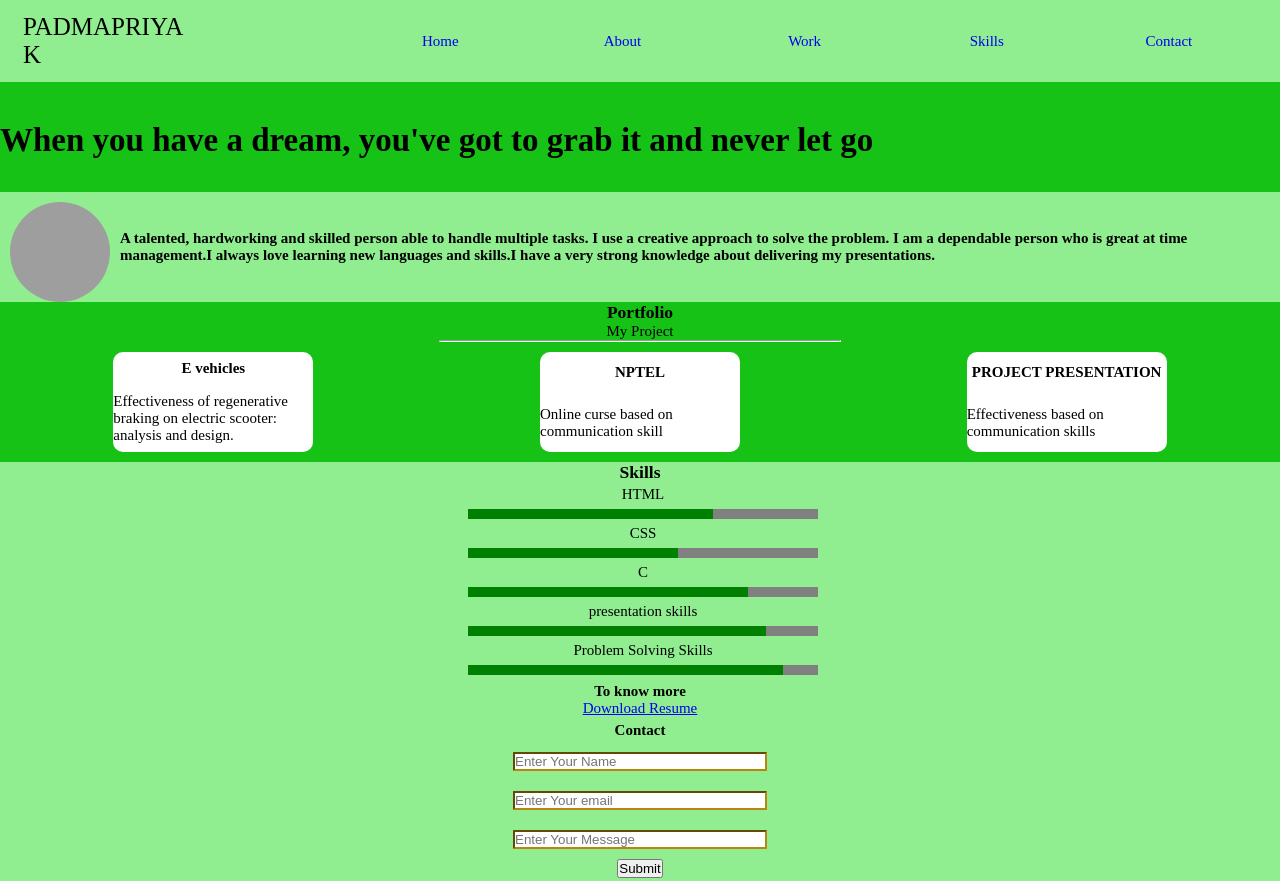
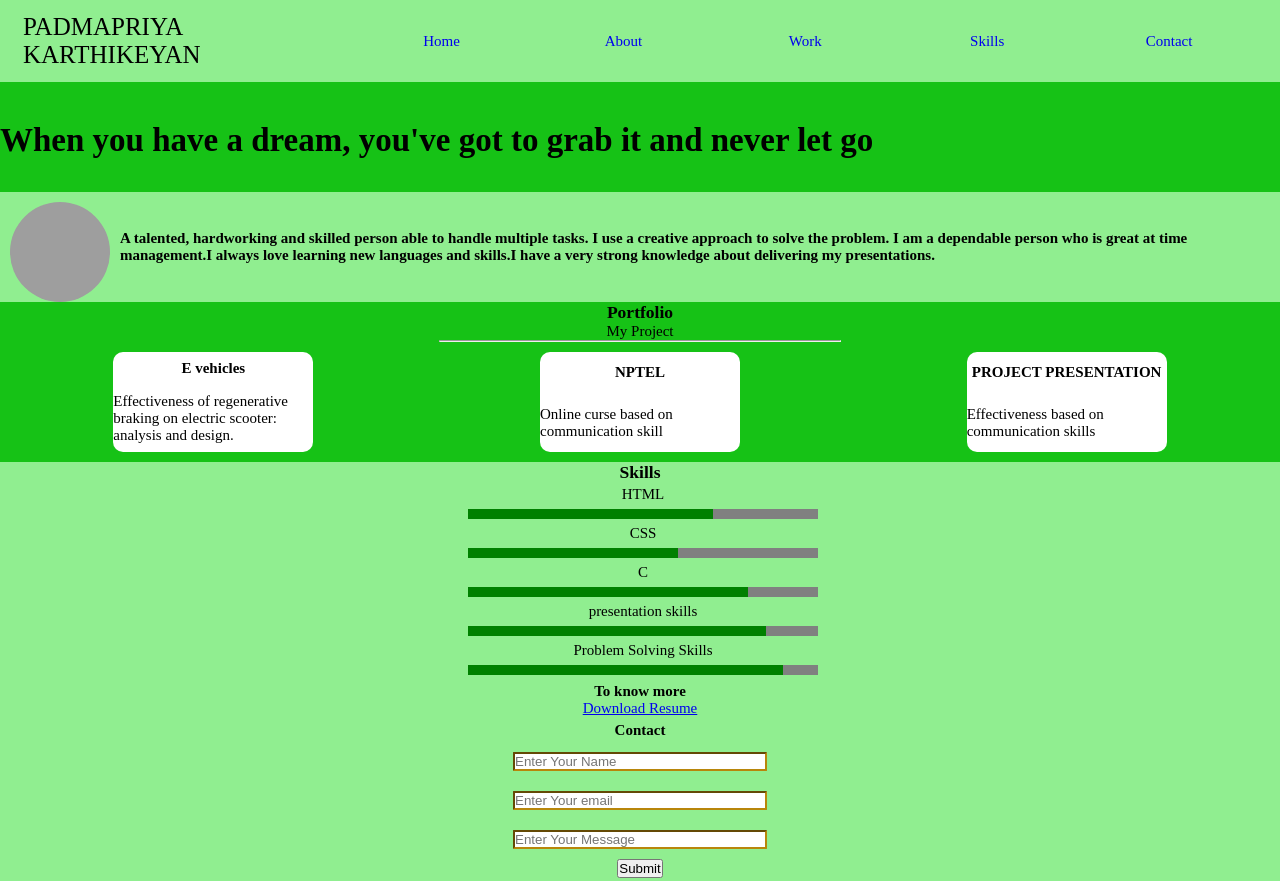
Before and after one commit to priya25270/web-profile, a plain HTML site: page index.html in a window 1280 px wide. Drawn offline with Linux system fonts and the light colour scheme; grey boxes are pictures that could not be loaded.

Commit message:
Update index.html

```diff
--- a/index.html
+++ b/index.html
@@ -10,7 +10,7 @@
 <body>
     <nav>
         <ul>
-            <li id="name">PADMAPRIYA K</li>
+            <li id="name">PADMAPRIYA KARTHIKEYAN</li>
             <li><a href="#home" class="links">Home</a></li>
             <li><a href="#about" class="links">About</a></li>
             <li><a href="#work" class="links">Work</a></li>
```
